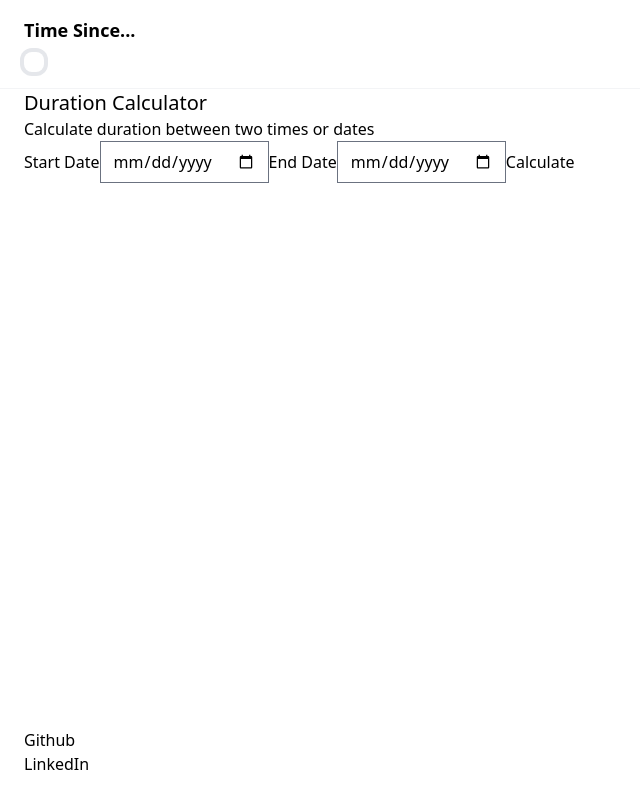
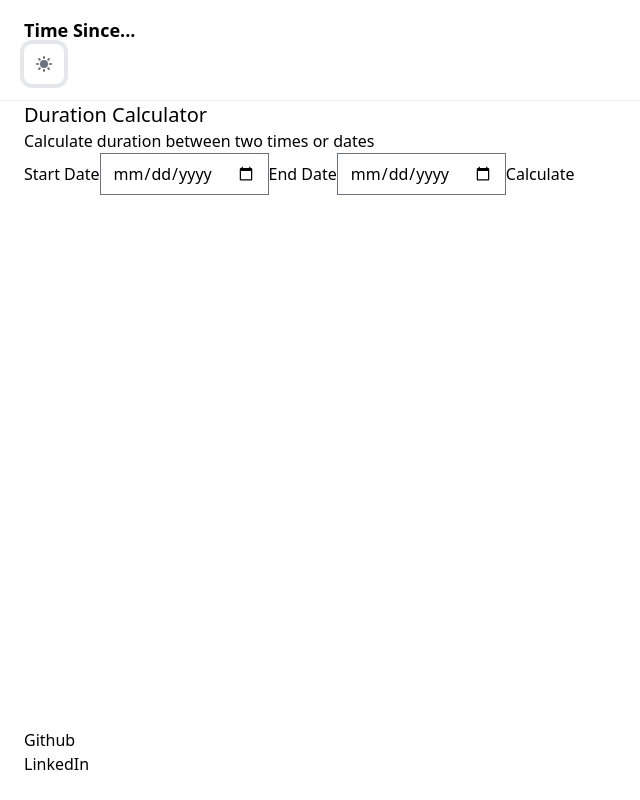
Before and after one commit to blsmxiu47/time-since, a React (Vite) app: page / in a window 1280 px wide. Both pictures are taken after a click on the button 34 px from the left and 62 px from the top of the page. Shown: the whole page, without its empty margins (0-640 px from the left). Built offline with nearby package versions, Linux system fonts and the light colour scheme.

Commit message:
make dark mode toggler actually visible

```diff
--- a/src/components/DarkModeToggle.tsx
+++ b/src/components/DarkModeToggle.tsx
@@ -10,9 +10,10 @@ const DarkModeToggle = () => {
         className="text-gray-500 dark:text-gray-400 hover:bg-gray-100 dark:hover:bg-gray-700 focus:outline-none focus:ring-4 focus:ring-gray-200 dark:focus:ring-gray-700 rounded-lg text-sm p-2.5"
         onClick={() => setIsDark(!isDark)}
     >
+        {isDark &&
             <svg
                 id="theme-toggle-dark-icon"
-            className="w-5 h-5 hidden"
+                className="w-5 h-5"
                 fill="currentColor"
                 viewBox="0 0 20 20"
                 xmlns="http://www.w3.org/2000/svg"
@@ -20,10 +21,10 @@ const DarkModeToggle = () => {
                 <path
                     d="M17.293 13.293A8 8 0 016.707 2.707a8.001 8.001 0 1010.586 10.586z"
                 ></path>
-        </svg>
-        <svg
+            </svg>}
+        {!isDark && <svg
                 id="theme-toggle-light-icon"
-                className="w-5 h-5 hidden"
+                className="w-5 h-5"
                 fill="currentColor"
                 viewBox="0 0 20 20"
                 xmlns="http://www.w3.org/2000/svg"
@@ -33,7 +34,7 @@ const DarkModeToggle = () => {
                 fillRule="evenodd"
                 clipRule="evenodd"
             ></path>
-        </svg>
+        </svg>}
     </button>
   )
 };
```
Lines whose indentation alone changed are shown as unchanged.
